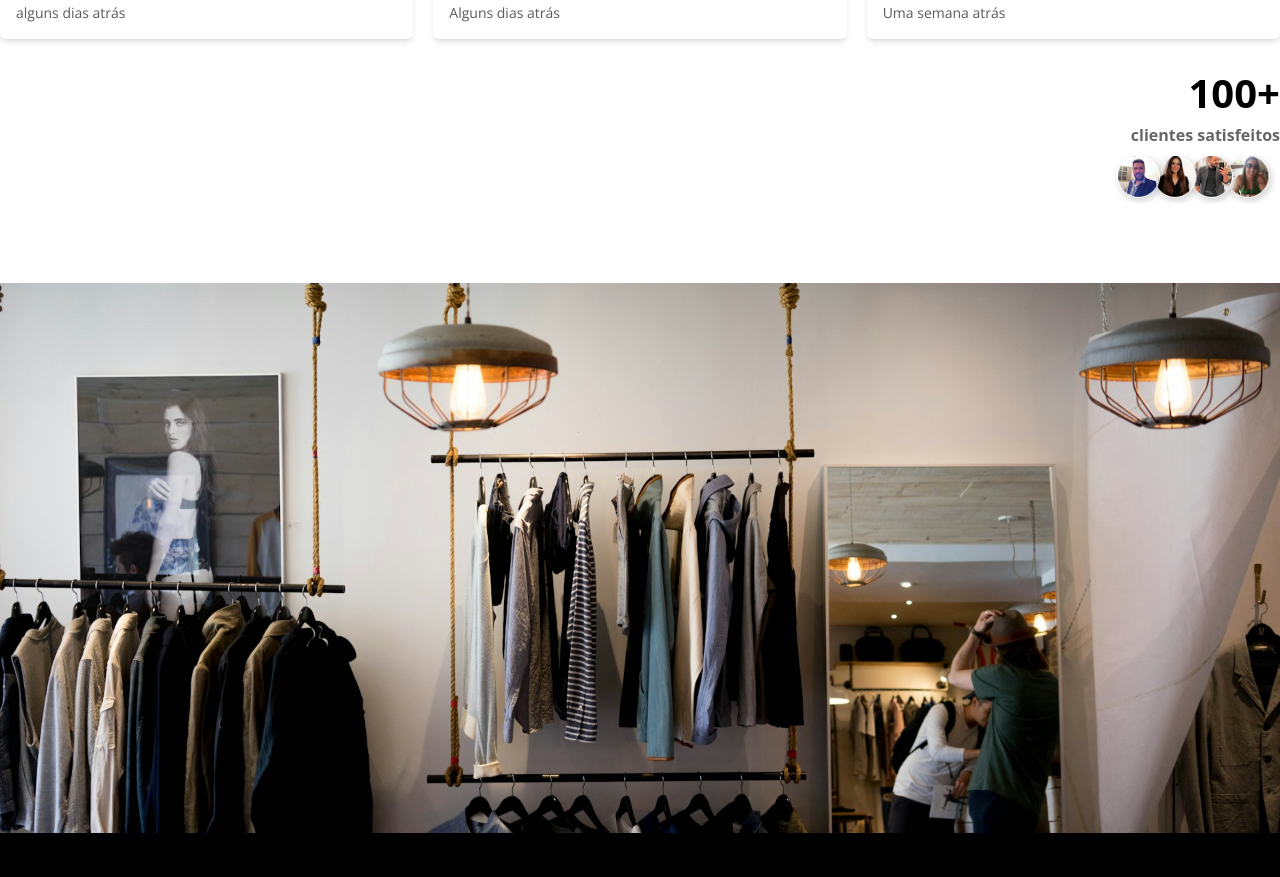
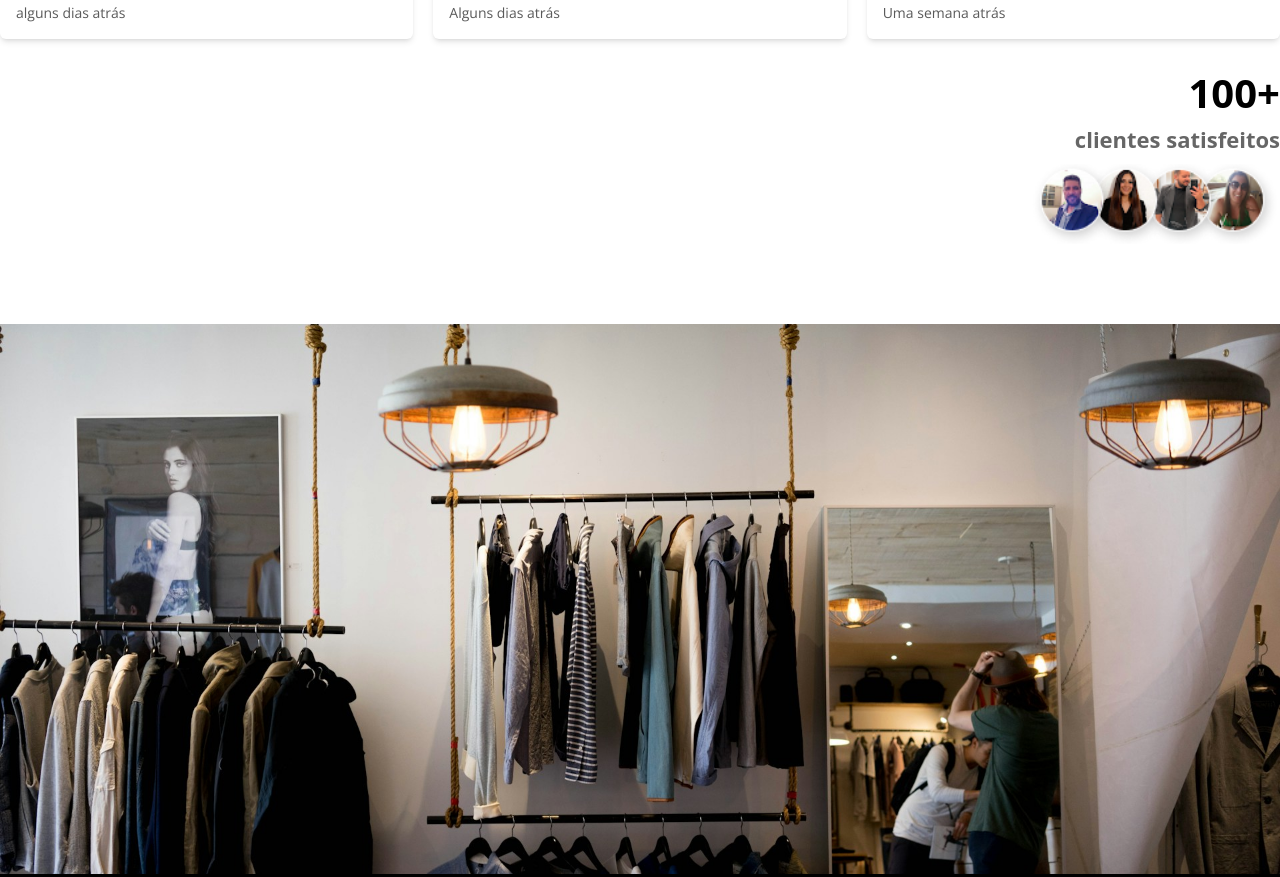
Before and after one commit to DiogoRealles/imperio-neves, a Next.js app: page / in a window 1280 px wide. Shown: the part 3220-4097 px from the top of the page. Built offline with nearby package versions, Linux system fonts and the light colour scheme.

Commit message:
[FEATURE]

```diff
--- a/src/components/Testimonials/index.tsx
+++ b/src/components/Testimonials/index.tsx
@@ -83,10 +83,10 @@ const Index = () => {
 
         <div className="flex flex-col items-center md:items-end">
           <p className="text-black text-[40px] font-semibold">100+</p>
-          <p className="text-[16px] font-semibold text-black/60 lowercase mb-[8px]">
+          <p className="text-[22px] font-semibold text-black/60 lowercase mb-[8px]">
             clientes satisfeitos
           </p>
-          <div className="w-[170px] h-[48px] bg-customers bg-no-repeat bg-cover bg-center"></div>
+          <div className="w-[250px] h-[80px] bg-customers bg-no-repeat bg-cover bg-center"></div>
         </div>
       </div>
 
```
